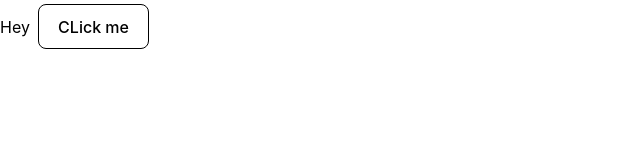
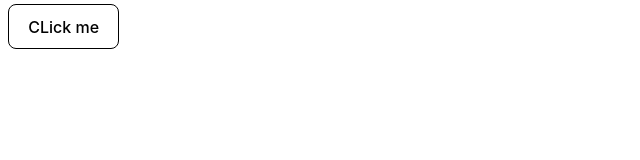
Before and after one commit to NdekoCode/react-funny-projects, a React (Vite) app: page /context in a window 1280 px wide. Shown: the top 160 px of the page, without its empty margins (0-640 px from the left). Built offline with nearby package versions, Linux system fonts and the light colour scheme.

Commit message:
context optimization

```diff
--- /dev/null
+++ b/src/components/context/DefaultContext.jsx
@@ -0,0 +1,27 @@
+import { createContext, useCallback, useState } from "react";
+
+export const AppContext = createContext();
+export const AppContextProvider = ({ children }) => {
+  const [theme, setTheme] = useState({
+    dark: {
+      background: "#000",
+      color: "#fff",
+      border: "1px solid #fff",
+    },
+    light: {
+      background: "#fff",
+      color: "#000",
+      border: "1px solid #000",
+    },
+  });
+  const [currentTheme, setCurrentTheme] = useState("light");
+  const toggleTheme = useCallback(
+    () => setCurrentTheme(currentTheme === "light" ? "dark" : "light"),
+    [currentTheme]
+  );
+  const value = {
+    theme: theme[currentTheme],
+    toggleTheme,
+  };
+  return <AppContext.Provider value={value}>{children}</AppContext.Provider>;
+};
--- a/src/components/context/Toolbar.jsx
+++ b/src/components/context/Toolbar.jsx
@@ -4,7 +4,6 @@ import { ThemeButton } from "../../pages/Context";
 const Toolbar = () => {
   return (
     <div>
-      Hey
       <ThemeButton>CLick me</ThemeButton>
     </div>
   );
--- a/src/pages/Context.jsx
+++ b/src/pages/Context.jsx
@@ -1,30 +1,25 @@
-import React, { createContext, useContext } from "react";
+import React, { useContext } from "react";
+import {
+  AppContext,
+  AppContextProvider,
+} from "../components/context/DefaultContext";
 import Toolbar from "../components/context/Toolbar";
 
-const theme = {
-  dark: {
-    background: "#000",
-    color: "#fff",
-    border: "1px solid #fff",
-  },
-  light: {
-    background: "#fff",
-    color: "#000",
-    border: "1px solid #000",
-  },
-};
-export const ThemeContext = createContext(theme.dark);
 export const ThemeButton = ({ children }) => {
-  const { light } = useContext(ThemeContext);
-  return <button style={light}>{children}</button>;
+  const { theme, toggleTheme } = useContext(AppContext);
+  return (
+    <button style={theme} onClick={toggleTheme}>
+      {children}
+    </button>
+  );
 };
 const Context = () => {
   return (
-    <ThemeContext.Provider value={theme}>
+    <AppContextProvider>
       <div>
         <Toolbar />
       </div>
-    </ThemeContext.Provider>
+    </AppContextProvider>
   );
 };
 
```
